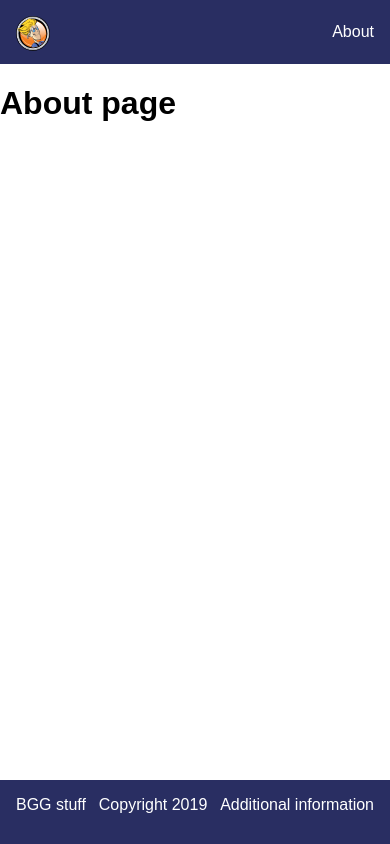
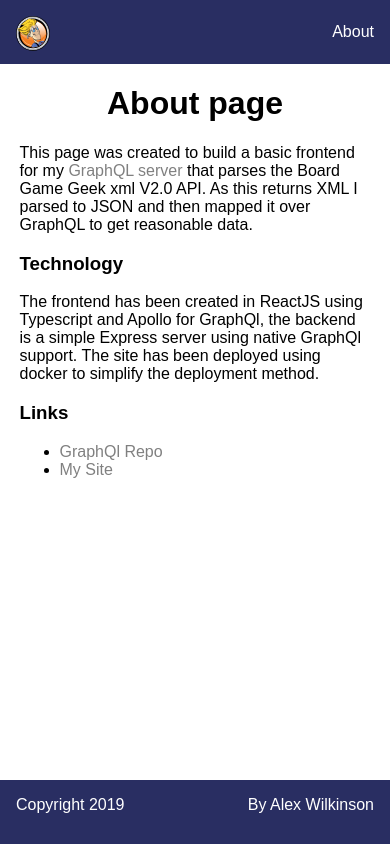
Before and after one commit to anontyro/bgg-react, a React (Create React App) app: page /about in a window 390 px wide. Built offline with nearby package versions, Linux system fonts and the light colour scheme.

Commit message:
cleaned up some of the pages and added to the about page creating a mobile style next will be improving the loading and error states

```diff
--- a/src/_layout/MainFooter.tsx
+++ b/src/_layout/MainFooter.tsx
@@ -16,9 +16,10 @@ const MainFooter = () => {
   const year = new Date().getFullYear();
   return (
     <FooterContainer>
-      <div>BGG stuff</div>
       <div>Copyright {year}</div>
-      <div>Additional information</div>
+      <div>
+        By <a href='https://alexwilkinson.co'>Alex Wilkinson</a>
+      </div>
     </FooterContainer>
   );
 };
--- a/src/views/AboutView.tsx
+++ b/src/views/AboutView.tsx
@@ -1,7 +1,57 @@
+import styled from '@emotion/styled';
 import * as React from 'react';
+import { BGG_BLUE } from 'src/data/constants/colours';
+
+const BodyContainer = styled.div`
+  width: 90%;
+  margin: auto;
+
+  a {
+    color: gray;
+  }
+  a:hover {
+    color: ${BGG_BLUE};
+  }
+
+  @media (max-width: 600px) {
+    max-height: 68vh;
+    min-height: 68vh;
+  }
+`;
+
+const insertLink = (link: string, text: string) => {
+  return (
+    <span>
+      {' '}
+      <a href={link}>{text}</a>{' '}
+    </span>
+  );
+};
+const LINKS = {
+  BGG_GRAPHQL: 'https://bgg-api.alexwilkinson.co/graphql',
+  GITHUB_REPO: 'https://github.com/anontyro/graphql-server-test',
+  HOMEPAGE: 'https://alexwilkinson.co',
+};
 
 export const AboutView = () => (
   <React.Fragment>
-    <h1>About page</h1>
+    <h1 style={{ textAlign: 'center' }}>About page</h1>
+    <BodyContainer>
+      This page was created to build a basic frontend for my{' '}
+      {insertLink(LINKS.BGG_GRAPHQL, 'GraphQL server')}
+      that parses the Board Game Geek xml V2.0 API. As this returns XML I parsed
+      to JSON and then mapped it over GraphQL to get reasonable data.
+      <br />
+      <h3>Technology</h3>
+      The frontend has been created in ReactJS using Typescript and Apollo for
+      GraphQl, the backend is a simple Express server using native GraphQl
+      support. The site has been deployed using docker to simplify the
+      deployment method.
+      <h3>Links</h3>
+      <ul>
+        <li>{insertLink(LINKS.GITHUB_REPO, 'GraphQl Repo')}</li>
+        <li>{insertLink(LINKS.HOMEPAGE, 'My Site')}</li>
+      </ul>
+    </BodyContainer>
   </React.Fragment>
 );
--- a/src/views/components/gameDetails/gameDetailsBody.tsx
+++ b/src/views/components/gameDetails/gameDetailsBody.tsx
@@ -5,6 +5,13 @@ import FullBoardGameType from 'src/types/graphql/boardGameType';
 const BodyContainer = styled.div`
   width: 90%;
   margin: 2rem auto;
+
+  @media (max-width: 600px) {
+    margin: 1rem auto;
+    max-height: 35vh;
+    min-height: 35vh;
+    overflow-y: auto;
+  }
 `;
 
 interface Props {
--- a/src/views/components/gameDetails/gameDetailsHeader.tsx
+++ b/src/views/components/gameDetails/gameDetailsHeader.tsx
@@ -57,7 +57,7 @@ const HeaderContainer = styled.div`
   width: 100vw;
 
   @media (max-width: 600px) {
-    height: 20rem;
+    height: 16rem;
   }
 `;
 
@@ -72,7 +72,7 @@ const HeaderContent = styled.div`
   justify-content: space-between;
 
   @media (max-width: 600px) {
-    bottom: 10px;
+    bottom: -40px;
     width: 91vw;
   }
 `;
```
